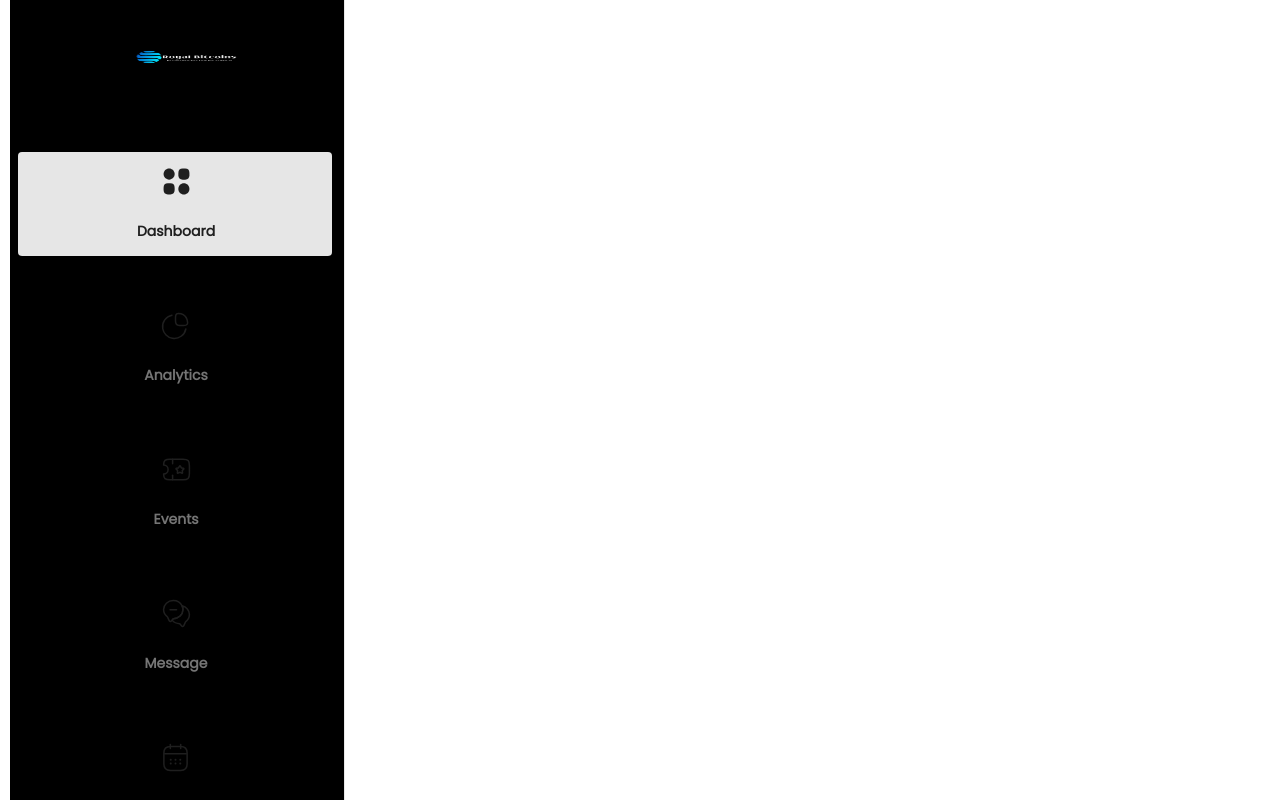
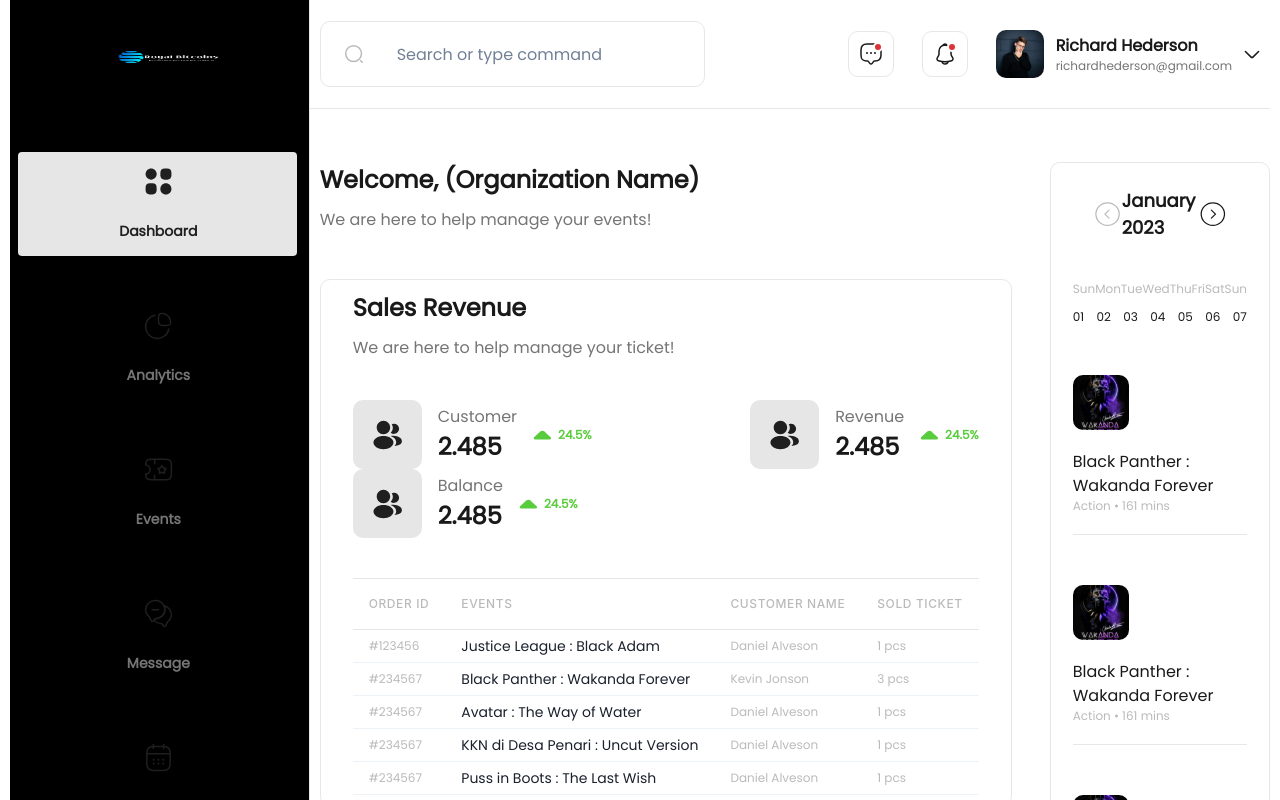
Before and after one commit to MuhammadAhsan7866/MLM, a Next.js app: page /Dashboard in a window 1280 px wide. Shown: the top 800 px of the page. Built offline with nearby package versions, Linux system fonts and the light colour scheme.

Commit message:
custom user dahsboard

```diff
--- a/src/components/app/Flok/UserDahboard/DashboardUser.jsx
+++ b/src/components/app/Flok/UserDahboard/DashboardUser.jsx
@@ -58,7 +58,7 @@ const DashboardUser = () => {
           }}
           w="100%"
           borderRight={"1px solid #E7E7E7"}
-          height="100vh"
+          // height="100vh"
           px={{ base: "20px", xl: "10px", xxl: "56px" }}
           bg="black"
         >
@@ -151,7 +151,7 @@ const DashboardUser = () => {
             <TabPanels>
               {activeTab === 0 && (
                 <Box>
-                  {/* <DashboardTabContent /> */}
+                  <DashboardTabContent />
                 </Box>
               )}
 
```
